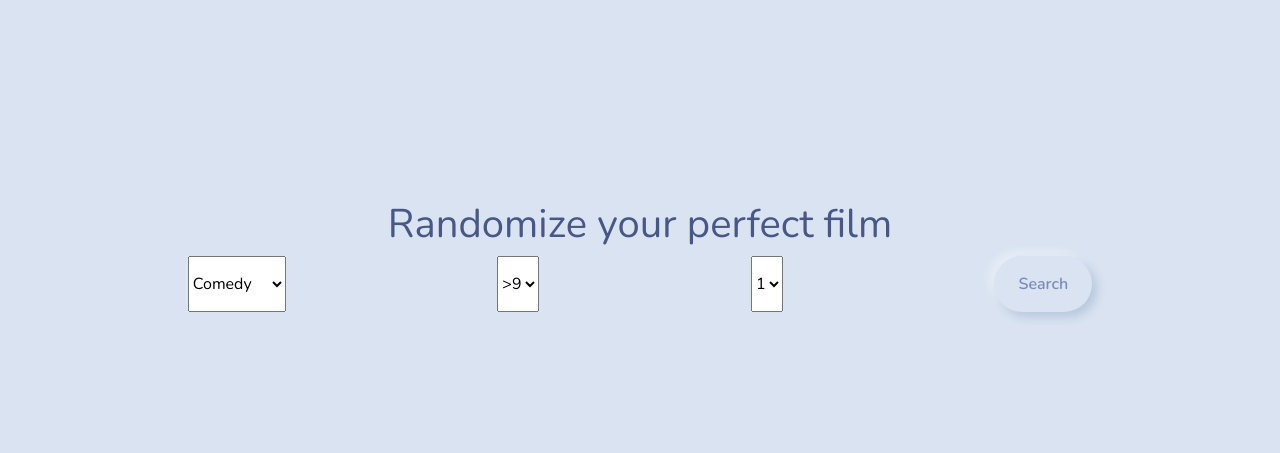
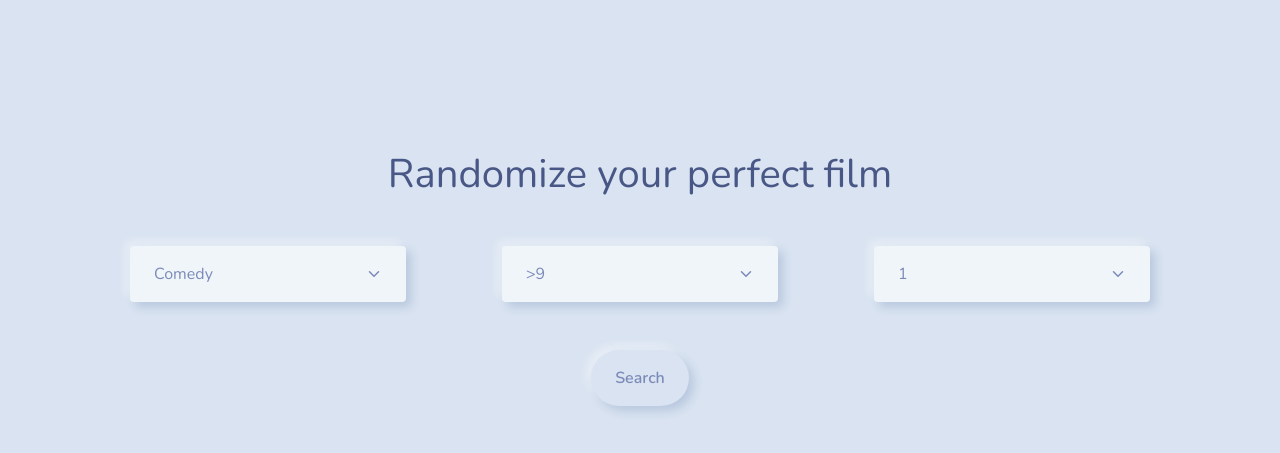
Before and after one commit to cegepmatane/projet-specialise-2022-Lechiffre4, a Django app: page /findforme/ in a window 1280 px wide. Shown: the part 71-524 px from the top of the page. Run offline with Django 3.2, Linux system fonts and the light colour scheme; some libraries are stand-ins or nearby versions.

Commit message:
#13 #16 CSS resizing images and form styling

```diff
--- a/Cinemates/findforme/templates/findforme/ListRandomFilm.html
+++ b/Cinemates/findforme/templates/findforme/ListRandomFilm.html
@@ -1,9 +1,9 @@
 <div class="d-flex flex-wrap justify-content-around" id="FilmList">
     {% for film,film_link,film_pic in films %}
-        <a href="/film/{{film_link}}">
+        <a href="/film/{{film_link}}" class="text-decoration-none">
             <div class="card text-white mb-3 cardBackground" style="width: 20rem;">
                 <div class="card-body">
-                  <img class="rounded-2" style = "width: 100%; height: 20rem;" src ="{{film_pic}}" >
+                  <img class="rounded-2" style = "width: 100%; height: 22rem;" src ="{{film_pic}}" >
                   <h4 class="card-title text-decoration-none">{{film}}</h4>
                 </div>
             </div>
--- a/Cinemates/findforme/templates/findforme/home.html
+++ b/Cinemates/findforme/templates/findforme/home.html
@@ -8,13 +8,14 @@ Cinemates
 {% endblock %}
 
 {% block body %}
-<div class ="container" style="margin-top: 200px;">
-    <h1 class="text-center">Randomize your perfect film</h1>
+<div class ="container" style="margin-top: 150px;">
+    <h1 class="text-center my-5">Randomize your perfect film</h1>
 
-    <form method="POST" class="d-flex flex-wrap justify-content-around" id="searchform">
+    <form method="POST" class="d-flex flex-column" id="searchform">
       {% csrf_token %}
       {{ form_key.as_p }}
-      <select name="Categories" id="categories" class="d-flex justify-content-around" required>
+      <div class="d-flex">
+        <select name="Categories" id="categories" class="form-select mx-5" required>
           <option value="Comedy">Comedy</option>
           <option value="Sci-fi">Sci-fi</option>
           <option value="Horror">Horror</option>
@@ -30,7 +31,7 @@ Cinemates
           <option value="Superhero">Superhero</option>
         </select>
 
-      <select required>
+        <select class="form-select mx-5" required>
           <option value="9">>9</option>
           <option value="8">>8</option>
           <option value="7">>7</option>
@@ -42,7 +43,7 @@ Cinemates
           <option value="1">>1</option>
         </select>
 
-      <select name="Number" id="number" class="d-flex justify-content-around" required>
+        <select name="Number" id="number" class="form-select mx-5" required>
           <option value=1>1</option>
           <option value=2>2</option>
           <option value=3>3</option>
@@ -50,7 +51,9 @@ Cinemates
           <option value=5>5</option>
 
         </select>
-      <button id="searchbutton" onclick ="SearchFilm()" class="btn btn-primary col-xs-6" type="button">Search</button>
+      </div>
+      <button id="searchbutton" onclick ="SearchFilm()" class="btn btn-primary col-xs-6 my-5 mx-auto" style="width: fit-content;" type="button">Search</button>
+
     </form>
 
   </div>
--- a/Cinemates/home/templates/home/Listfilm_model.html
+++ b/Cinemates/home/templates/home/Listfilm_model.html
@@ -1,10 +1,10 @@
 <div class="d-flex flex-wrap justify-content-around" id="FilmList">
     {% for film,film_link,film_pic in films %}
-        <a href="/film/{{film_link}}">
+        <a href="/film/{{film_link}}" class="text-decoration-none">
             <div class="card text-white mb-3 cardBackground" style="width: 20rem;">
                 <div class="card-body">
-                  <img class="rounded-2" style ="width: 100%; height: 20rem;" src ="{{film_pic}}" >
-                  <h4 class="card-title text-decoration-none">{{film}}</h4>
+                  <img class="rounded-2" style ="width: 100%; height: 22rem;" src ="{{film_pic}}" >
+                  <h4 class="card-title">{{film}}</h4>
                 </div>
             </div>
         </a>
--- a/Cinemates/home/templates/home/home.html
+++ b/Cinemates/home/templates/home/home.html
@@ -8,8 +8,8 @@ Cinemates
 {% endblock %}
 
 {% block body %}
-<div class ="container" style="margin-top: 200px;">
-    <h1 class="text-center">Search your film</h1>
+<div class ="container" style="margin-top: 150px;">
+    <h1 class="text-center my-5">Search your film</h1>
 
     <form method="POST" class="d-flex align-content-center w-50 m-auto mb-5" id="searchform">
       {% csrf_token %}
```
Lines whose indentation alone changed are shown as unchanged.
